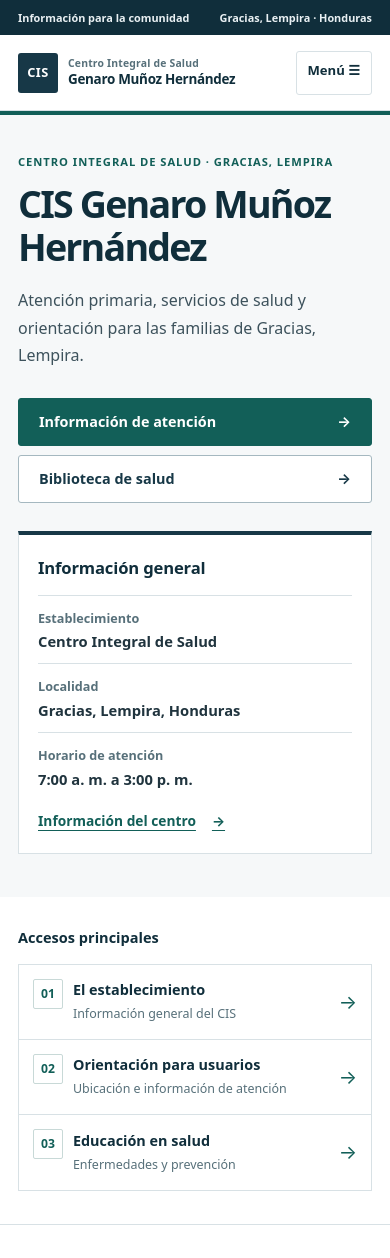
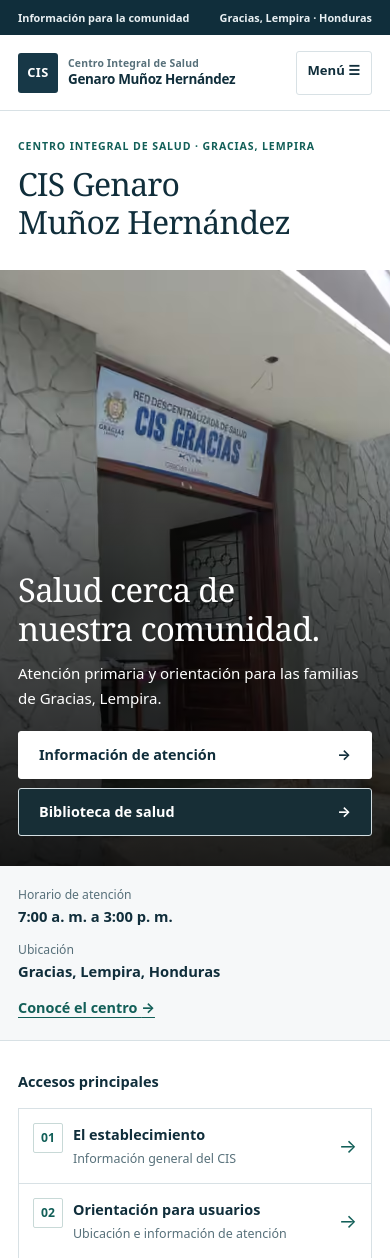
Before and after one commit to carlosmvks1/Genaro-Mu-oz, an Astro site: page / in a window 390 px wide. Shown: the top 1258 px of the page. Built offline with nearby package versions, Linux system fonts and the light colour scheme; Astro itself is replaced by a stand-in of ours.

Commit message:
feat: portada fotográfica institucional del CIS (#7)
* feat: portada institucional con fotografía real del CIS

* chore: conservar finales de línea del repositorio

```diff
--- a/scripts/check-editorial.mjs
+++ b/scripts/check-editorial.mjs
@@ -1,5 +1,6 @@
 import { readdirSync, readFileSync } from 'node:fs';
 import { join } from 'node:path';
+import { fileURLToPath } from 'node:url';
 
 /**
  * Control previo a la publicación:
@@ -9,7 +10,7 @@ import { join } from 'node:path';
  *   del proyecto sin fingir que la dirección o un médico ya la aprobaron.
  */
 const folder = new URL('../src/content/enfermedades/', import.meta.url);
-const root = decodeURIComponent(folder.pathname);
+const root = fileURLToPath(folder);
 const errors = [];
 const warnings = [];
 for (const file of readdirSync(root).filter(f => f.endsWith('.md'))) {
--- a/src/pages/index.astro
+++ b/src/pages/index.astro
@@ -11,26 +11,28 @@ const enfermedades = (await getCollection('enfermedades'))
 ---
 <BaseLayout title="CIS Genaro Muñoz Hernández | Gracias, Lempira" description="Información del CIS Genaro Muñoz Hernández en Gracias, Lempira, y recursos de educación y prevención en salud.">
   <main id="contenido">
-    <section class="hero" aria-labelledby="hero-title">
-      <div class="container hero-layout">
-        <div class="hero-content">
-          <p class="section-label">{centro.tipo} · {localidad}</p>
-          <h1 id="hero-title">{nombreCompleto}</h1>
-          <p class="hero-summary">Atención primaria, servicios de salud y orientación para las familias de Gracias, Lempira.</p>
+    <section class="photo-hero" aria-labelledby="hero-title">
+      <div class="container photo-hero-heading">
+        <p class="section-label">{centro.tipo} · {localidad}</p>
+        <h1 id="hero-title">{nombreCompleto}</h1>
+      </div>
+      <div class="photo-hero-scene">
+        <img class="photo-hero-image" src={fotosCentro.entrada} width="1200" height="900" loading="eager" fetchpriority="high" decoding="async" alt="Fachada y acceso al CIS en Gracias, Lempira, con el rótulo «CIS Gracias» sobre la entrada." />
+        <div class="container photo-hero-caption">
+          <p class="photo-hero-message">Salud cerca de nuestra comunidad.</p>
+          <p>Atención primaria y orientación para las familias de Gracias, Lempira.</p>
           <div class="hero-actions">
             <a class="button button-primary" href="#atencion">Información de atención <span aria-hidden="true">→</span></a>
             <a class="button button-secondary" href="#biblioteca">Biblioteca de salud <span aria-hidden="true">→</span></a>
           </div>
         </div>
-        <aside class="hero-info" aria-label="Información general del CIS">
-          <h2>Información general</h2>
-          <dl>
-            <div><dt>Establecimiento</dt><dd>{centro.tipo}</dd></div>
-            <div><dt>Localidad</dt><dd>{localidad}, {centro.pais}</dd></div>
-            <div><dt>Horario de atención</dt><dd>{centro.horario?.valor ?? 'Consultar en el establecimiento'}</dd></div>
-          </dl>
-          <a href={siteUrl('el-centro/')}>Información del centro <span aria-hidden="true">→</span></a>
-        </aside>
+      </div>
+      <div class="photo-hero-details">
+        <div class="container photo-hero-details-inner">
+          <p><span>Horario de atención</span><strong>{centro.horario?.valor ?? 'Consultar en el establecimiento'}</strong></p>
+          <p><span>Ubicación</span><strong>{localidad}, {centro.pais}</strong></p>
+          <a class="text-link" href={siteUrl('el-centro/')}>Conocé el centro <span aria-hidden="true">→</span></a>
+        </div>
       </div>
     </section>
 
--- a/src/styles/institucional.css
+++ b/src/styles/institucional.css
@@ -54,6 +54,51 @@ a:focus-visible,button:focus-visible{outline:3px solid #b77a20;border-radius:3px
 .hero-info dt{color:var(--muted);font-size:.79rem;font-weight:600}
 .hero-info dd{margin:2px 0 0;font-size:.92rem;font-weight:650;line-height:1.5;color:var(--ink)}
 .hero-info a{display:inline-flex;gap:16px;align-items:center;margin-top:9px;font-weight:720;font-size:.86rem;color:var(--teal);text-decoration:underline;text-underline-offset:4px}
+
+/* Portada fotográfica: fachada real, título independiente y lectura sobre sombra neutra. */
+.photo-hero-heading{padding-block:39px 35px}
+.photo-hero-heading .section-label{margin-bottom:10px}
+.photo-hero-heading h1{margin:0;color:var(--navy-deep);font:400 clamp(2rem,3.3vw,3rem)/1.2 Georgia,"Times New Roman",serif;letter-spacing:-.025em;text-wrap:balance}
+.photo-hero-scene{position:relative;isolation:isolate;min-height:560px;display:flex;align-items:end;background:var(--navy-deep)}
+.photo-hero-image{position:absolute;inset:0;z-index:-2;width:100%;height:100%;object-fit:cover;object-position:50% 42%}
+.photo-hero-scene::before{content:"";position:absolute;inset:0;z-index:-1;background:linear-gradient(180deg,transparent 25%,rgba(0,0,0,.5) 52%,rgba(0,0,0,.88) 100%)}
+.photo-hero-caption{padding-block:240px 44px;color:#fff}
+.photo-hero-caption .photo-hero-message{font:400 clamp(2rem,3.2vw,3.1rem)/1.2 Georgia,"Times New Roman",serif;letter-spacing:-.02em;max-width:850px;margin:0 0 13px;text-wrap:balance}
+.photo-hero-caption>p:not(.photo-hero-message){margin:0;max-width:650px;font-size:1.05rem}
+.photo-hero-caption .hero-actions{margin-top:23px}
+.photo-hero-caption .button-primary{background:#fff;color:var(--navy-deep);border-color:#fff}
+.photo-hero-caption .button-primary:hover{background:#edf3f4}
+.photo-hero-caption .button-secondary{background:#172e36;color:#fff;border-color:#d4dfe3}
+.photo-hero-caption .button-secondary:hover{background:#254650}
+.photo-hero-details{background:var(--paper);border-bottom:1px solid var(--line)}
+.photo-hero-details-inner{display:flex;align-items:center;gap:55px;padding-block:21px}
+.photo-hero-details p{margin:0;line-height:1.5}
+.photo-hero-details p span{display:block;color:var(--muted);font-size:.76rem}
+.photo-hero-details strong{font-size:.92rem;color:var(--navy-deep)}
+.photo-hero-details .text-link{margin-left:auto}
+@media(min-width:1800px){.photo-hero-scene{min-height:640px}}
+@media(max-width:760px){
+  .photo-hero-heading{padding-block:28px}
+  .photo-hero-scene{min-height:590px}
+  .photo-hero-image{object-position:48% 30%}
+  .photo-hero-caption{padding-block:300px 30px}
+  .photo-hero-details-inner{flex-wrap:wrap;gap:16px 30px}
+  .photo-hero-details .text-link{margin-left:0}
+}
+@media(max-width:550px){
+  .photo-hero-heading h1{font-size:2rem}
+  .photo-hero-heading .section-label{font-size:.66rem}
+  .photo-hero-caption .photo-hero-message{font-size:2.05rem}
+  .photo-hero-caption>p:not(.photo-hero-message){font-size:.94rem}
+  .photo-hero-caption .hero-actions{margin-top:20px}
+  .photo-hero-details-inner{display:grid;gap:13px;padding-block:20px}
+}
+@media print{
+  .photo-hero-image,.photo-hero-scene::before{display:none}
+  .photo-hero-scene{min-height:0;background:#fff}
+  .photo-hero-caption{padding-block:15px;color:#000}
+  .photo-hero-details-inner{display:block}
+}
 
 /* Navegación en tres tareas */
 .access-section{padding:34px 0 42px;border-bottom:1px solid var(--line);background:#fff}
```
Also changed, not shown: scripts/check-site.mjs (+5 -2 lines), tests/e2e/institucional.spec.mjs (+18 -0 lines).
